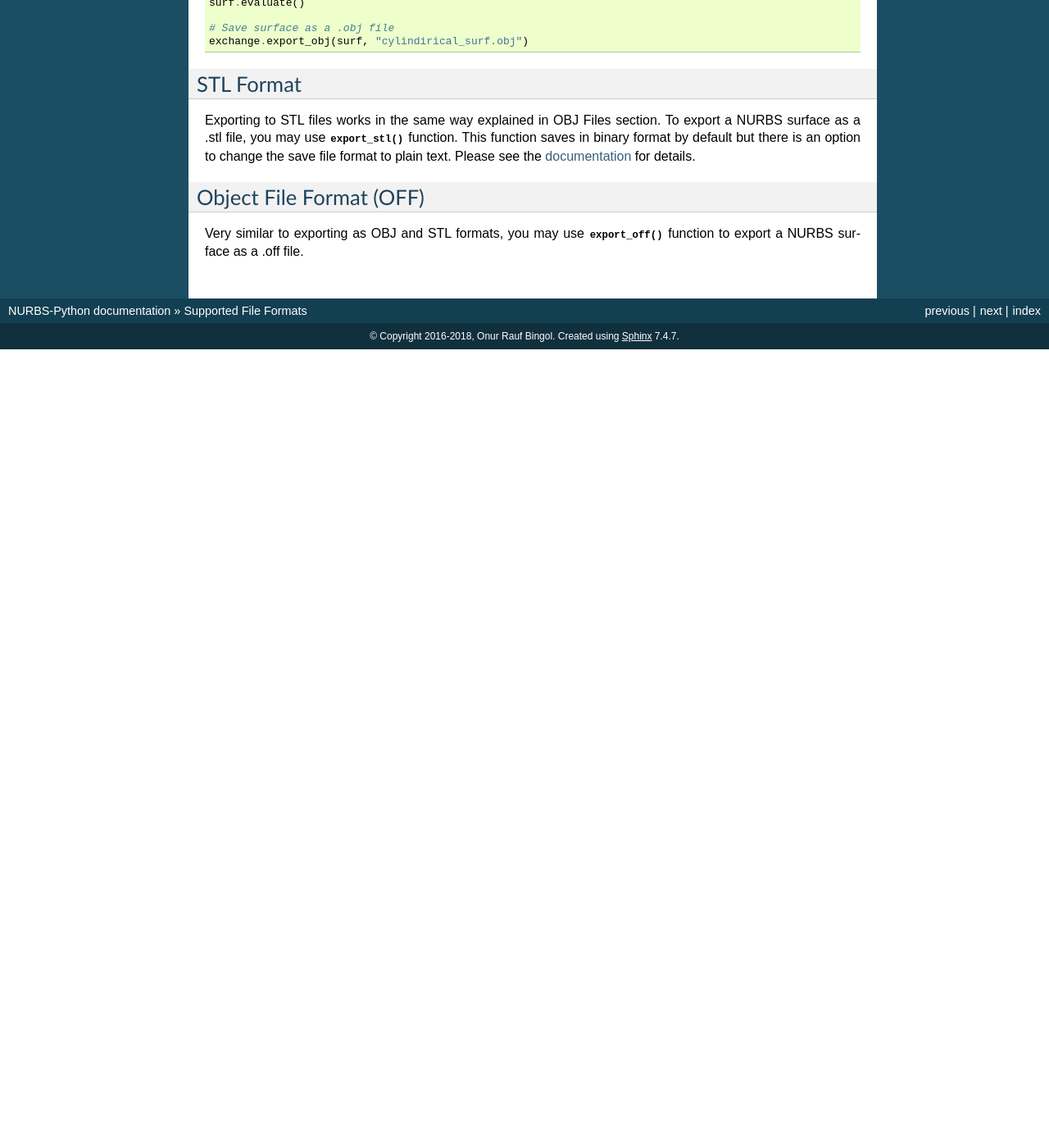
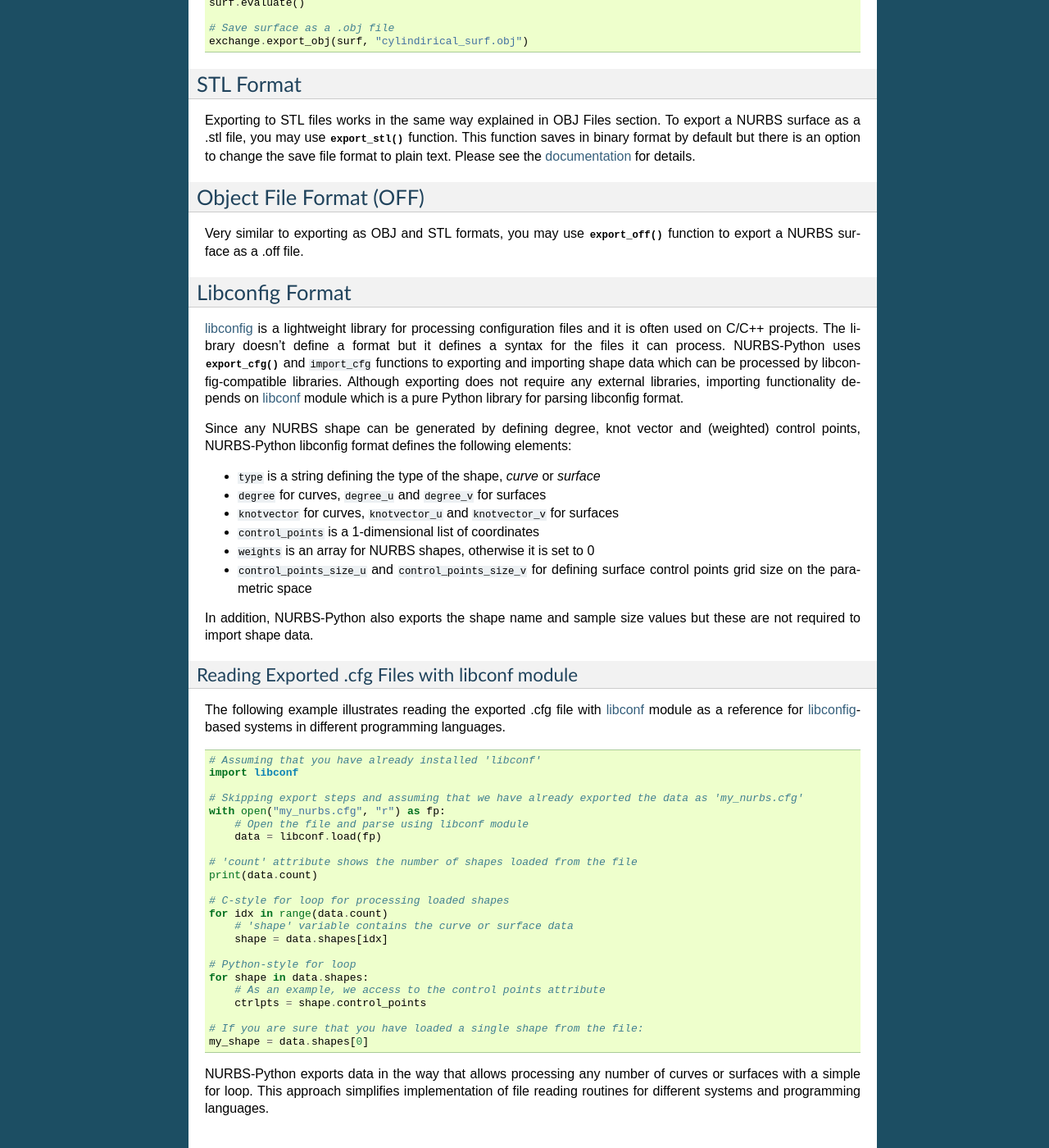
Before and after one commit to orbingol/NURBS-Python, a Sphinx documentation site: the page built from docs/file_formats.rst, in a window 1280 px wide and 1400 px high, scrolled down 1491 px. Shown: the whole window at 82% size. Built offline with Sphinx 7.4.7, drawn with Linux system fonts in a browser that asks for light colours; formulas are drawn with MathJax 3; before the commit the page ends 1917 px from its top, so only the background shows below that; some of the changed text lies outside the part shown.

Commit message:
Add libconfig format documentation

```diff
--- a/docs/file_formats.rst
+++ b/docs/file_formats.rst
@@ -101,3 +101,62 @@ Object File Format (OFF)
 
 Very similar to exporting as OBJ and STL formats, you may use :py:func:`.export_off()` function to export a NURBS surface
 as a .off file.
+
+Libconfig Format
+================
+
+`libconfig <https://hyperrealm.github.io/libconfig/>`_ is a lightweight library for processing configuration files and
+it is often used on C/C++ projects. The library doesn't define a format but it defines a syntax for the files it can
+process. NURBS-Python uses :py:func:`.export_cfg()` and ``import_cfg`` functions to exporting and importing shape data
+which can be processed by libconfig-compatible libraries. Although exporting does not require any external libraries,
+importing functionality depends on `libconf <https://pypi.org/project/libconf/>`_ module which is a pure Python library
+for parsing libconfig format.
+
+Since any NURBS shape can be generated by defining degree, knot vector and (weighted) control points, NURBS-Python
+libconfig format defines the following elements:
+
+* ``type`` is a string defining the type of the shape, *curve* or *surface*
+* ``degree`` for curves, ``degree_u`` and ``degree_v`` for surfaces
+* ``knotvector`` for curves, ``knotvector_u`` and ``knotvector_v`` for surfaces
+* ``control_points`` is a 1-dimensional list of coordinates
+* ``weights`` is an array for NURBS shapes, otherwise it is set to 0
+* ``control_points_size_u`` and ``control_points_size_v`` for defining surface control points grid size on the parametric space
+
+In addition, NURBS-Python also exports the shape name and sample size values but these are not required to import shape
+data.
+
+Reading Exported .cfg Files with libconf module
+-----------------------------------------------
+
+The following example illustrates reading the exported .cfg file with `libconf <https://pypi.org/project/libconf/>`_
+module as a reference for `libconfig <https://hyperrealm.github.io/libconfig/>`_-based systems in different programming
+languages.
+
+.. code-block:: python
+
+    # Assuming that you have already installed 'libconf'
+    import libconf
+
+    # Skipping export steps and assuming that we have already exported the data as 'my_nurbs.cfg'
+    with open("my_nurbs.cfg", "r") as fp:
+        # Open the file and parse using libconf module
+        data = libconf.load(fp)
+
+    # 'count' attribute shows the number of shapes loaded from the file
+    print(data.count)
+
+    # C-style for loop for processing loaded shapes
+    for idx in range(data.count)
+        # 'shape' variable contains the curve or surface data
+        shape = data.shapes[idx]
+
+    # Python-style for loop
+    for shape in data.shapes:
+        # As an example, we access to the control points attribute
+        ctrlpts = shape.control_points
+
+    # If you are sure that you have loaded a single shape from the file:
+    my_shape = data.shapes[0]
+
+NURBS-Python exports data in the way that allows processing any number of curves or surfaces with a simple for loop.
+This approach simplifies implementation of file reading routines for different systems and programming languages.
```
